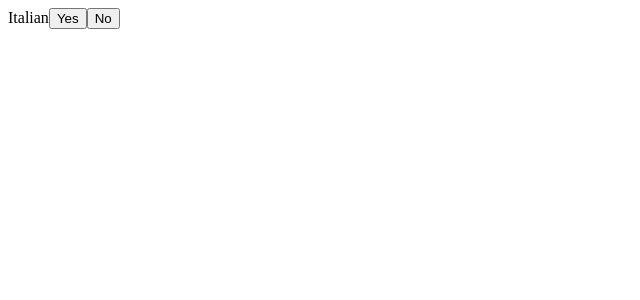
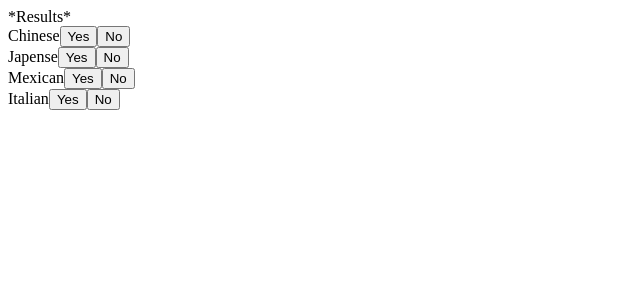
Before and after one commit to foodie-fight/scratch-project-FoodFight, a React app: page / in a window 1280 px wide. Shown: the top 300 px of the page, without its empty margins (0-640 px from the left). Built offline with nearby package versions, Linux system fonts and the light colour scheme; the HTML template or start-up script is replaced by a standard one.

Commit message:
updated front end

```diff
--- a/src/Components/App.js
+++ b/src/Components/App.js
@@ -1,16 +1,17 @@
 import React from 'react';
 import { render } from 'react-dom';
 import io from 'socket.io-client';
-import Options from './Options.js'
+import Platform from './Platform.js'
 
 
 
 class App extends React.Component {
 
     render() {
+
         return (
             <div>
-                <Options />
+                <Platform/>
             </div>
         )
     }
--- a/src/Components/Options.js
+++ b/src/Components/Options.js
@@ -5,12 +5,21 @@ import { render } from 'react-dom';
 
 class Options extends React.Component {
 
+
+
     render() {
+
+        let option = this.props.option
+
+
         return (
             <div>
-                Italian
-                <button type="button">Yes</button>
-                <button type="button">No</button>
+                {/* {console.log(this.props)} */}
+
+
+                {option}
+                <button type="button" onClick={this.props.onYes}>Yes</button>
+                <button type="button" onClick={this.props.onNo}>No</button>
 
             </div>
         )
--- /dev/null
+++ b/src/Components/Platform.js
@@ -0,0 +1,55 @@
+import React from 'react';
+import { render } from 'react-dom';
+import io from 'socket.io-client';
+import Options from './Options.js'
+import Results from './Results.js'
+
+
+
+class Platform extends React.Component {
+
+    constructor() {
+
+        super();
+
+        this.state = {
+            options : [{'category': 'Chinese'}, {'category': 'Japense'}, {'category': 'Mexican'}, {'category': 'Italian'}]
+        }
+
+        this.onYes = this.onYes.bind(this);
+        this.onNo = this.onNo.bind(this);
+    }
+
+    onYes() {
+        console.log('pressed yes')
+        //we are going to increment counter of the current choice
+        io.on('event', function(){
+            console.log('asdf')
+        })
+    }
+
+    onNo() {
+        console.log('pressed no')
+    }
+
+    render() {
+
+
+        const optionItems = this.state.options.map((option, index) => {
+            return <Options option={option.category} key={index} onYes={this.onYes} onNo = {this.onNo}/>
+        })
+
+        return (
+            <div>
+                <Results/>
+
+                {optionItems}
+
+
+            </div>
+        )
+    }
+}
+
+
+export default Platform;
--- a/src/Components/Results.js
+++ b/src/Components/Results.js
@@ -0,0 +1,19 @@
+import React from 'react';
+import { render } from 'react-dom';
+
+
+
+class Results extends React.Component {
+
+    render() {
+        return (
+            <div>
+                *Results*
+
+            </div>
+        )
+    }
+}
+
+
+export default Results;
```
